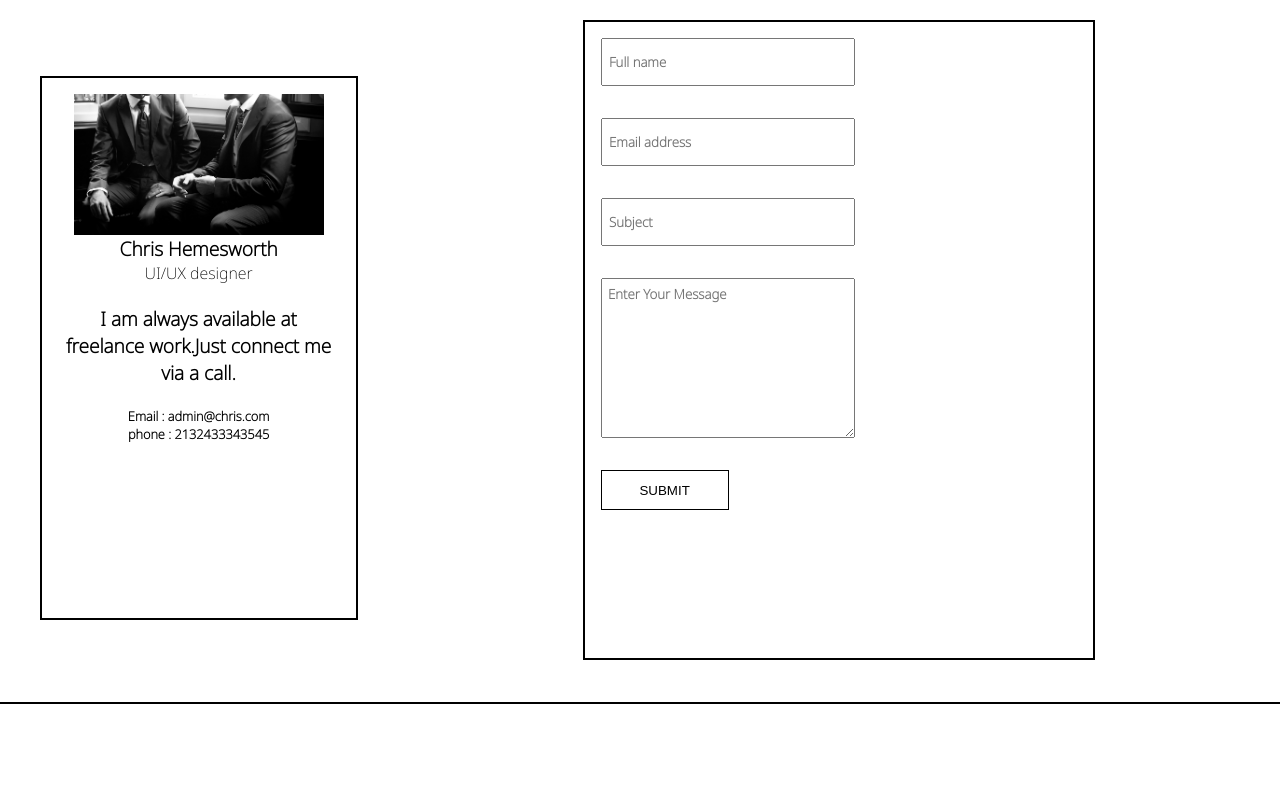
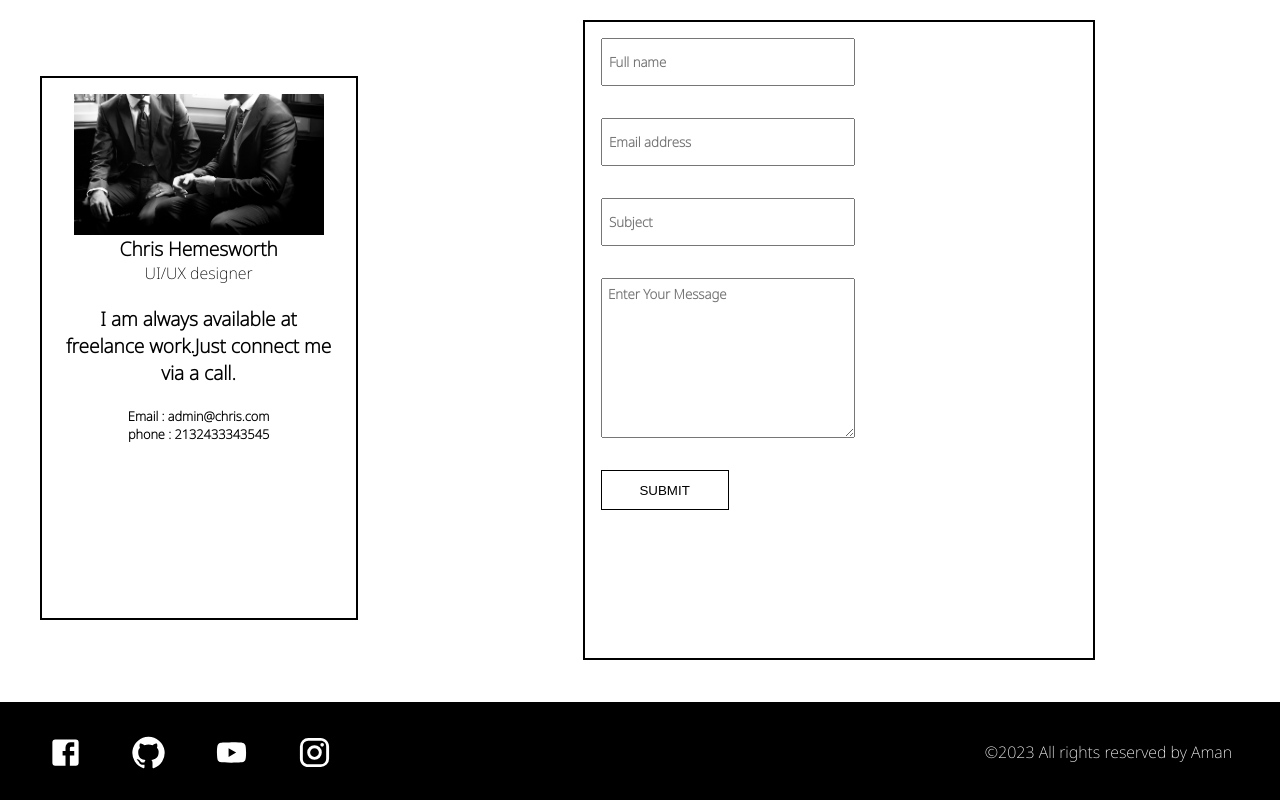
Before and after one commit to the-day-dreamer/portfolio, a Next.js app: page / in a window 1280 px wide. Shown: the part 4024-4824 px from the top of the page. Before the commit the page ends 4728 px from the top, so only its background shows below. Built offline with nearby package versions, Linux system fonts and the light colour scheme.

Commit message:
created footer

```diff
--- /dev/null
+++ b/components/Footer.js
@@ -0,0 +1,23 @@
+import styles from '@/styles/Footer.module.css'
+import FacebookIcon from '@mui/icons-material/Facebook';
+import GitHubIcon from '@mui/icons-material/GitHub';
+import YouTubeIcon from '@mui/icons-material/YouTube';
+import InstagramIcon from '@mui/icons-material/Instagram';
+const Footer = () => {
+    return (
+        <div className={styles.footer}>
+            <div className={styles.footerLeft}>
+                <FacebookIcon fontSize='large' className={styles.icons} />
+                <GitHubIcon fontSize='large' className={styles.icons} />
+                <YouTubeIcon fontSize='large' className={styles.icons} />
+                <InstagramIcon fontSize='large' className={styles.icons} />
+
+            </div>
+            <div className={styles.footerRight}>
+                <div className={styles.footerText}>&#169;2023 All rights reserved by Aman</div>
+            </div>
+        </div>
+    );
+}
+
+export default Footer;
--- a/pages/index.js
+++ b/pages/index.js
@@ -11,6 +11,7 @@ import Portfolio from '@/components/Portfolio'
 import Logos from '@/components/Logos'
 import Testimonials from '@/components/Testimonials'
 import Contact from '@/components/Contact'
+import Footer from '@/components/Footer'
 export default function Home() {
   return (
     <>
@@ -29,6 +30,7 @@ export default function Home() {
         <Portfolio/>
         <Testimonials/>
         <Contact/>
+        <Footer/>
       </main>
     </>
   )
--- /dev/null
+++ b/styles/Footer.module.css
@@ -0,0 +1,26 @@
+.footer{
+    width: 100%;
+    height: 12vh;
+    background-color: black;
+    color: white;
+    display: flex;
+}
+.footerLeft{
+    height: 100%;
+    width: 50%;
+    display: flex;
+    align-items: center;
+    justify-content: flex-start;
+}
+.icons{
+    margin-left: 3rem;
+    cursor: pointer;
+}
+.footerRight{
+    width: 100%;
+    display: flex;
+    align-items: center;
+    justify-content: flex-end;
+    margin-right: 3rem;
+    font-family: var(--bodyFontLight);
+}
```
